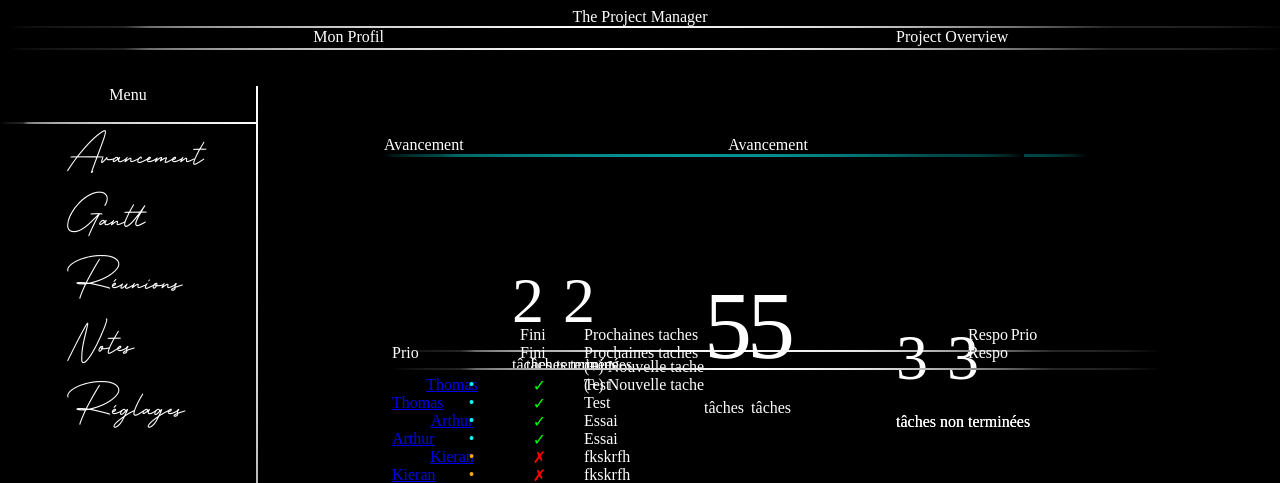
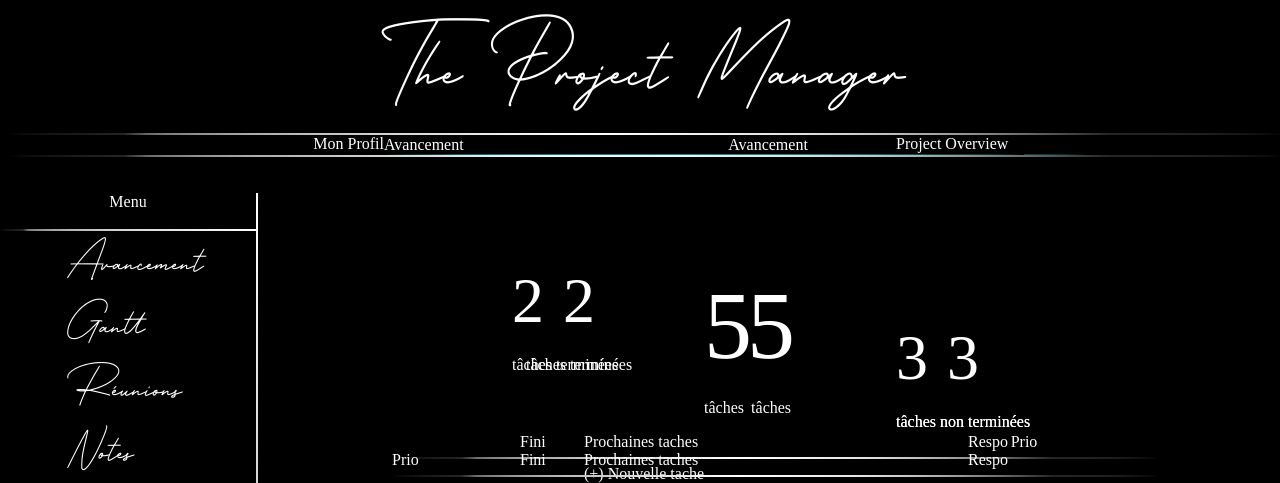
Before and after one commit to cos-imo/TPM, a Flask app: page /overview in a window 1280 px wide; the page is wider, and only the part inside the window is pictured. Shown: the top 483 px of that part. Run offline with Flask 3, Linux system fonts and the light colour scheme; a user stored in the database is signed in; data comes from the database, SQL or seed files in the repository.

Commit message:
Rétablissement du titre

```diff
--- a/static/css/style_overview.css
+++ b/static/css/style_overview.css
@@ -9,9 +9,9 @@ body {
     color:white
 }
 
-.pass{
-    position : absolute;
-    top: 55vh;
+.titre{
+    font-family : signature;
+    font-size : 8em;
 }
 
 .degrade-titre{
```
Also changed, not shown: 1 other file.
